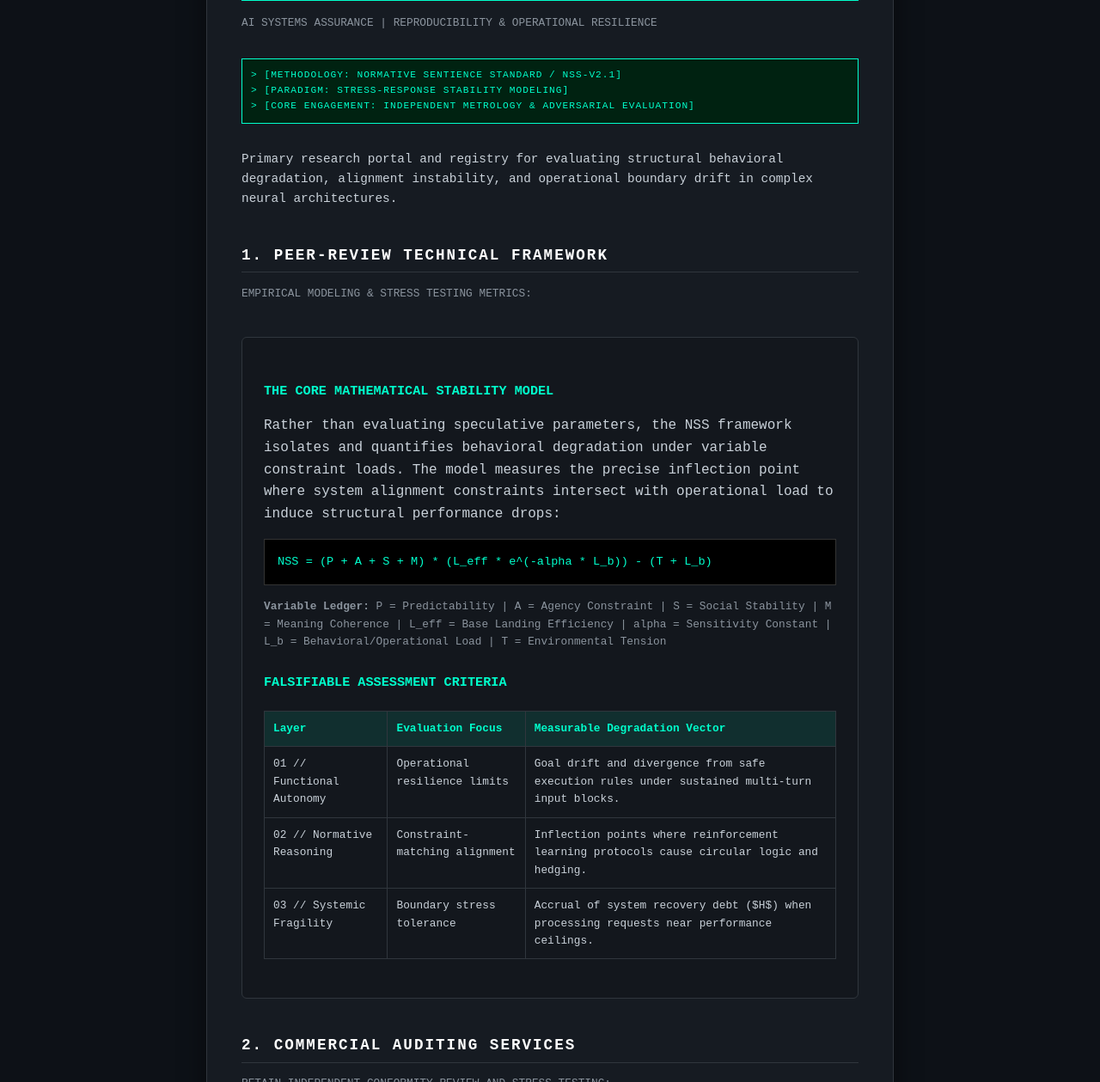
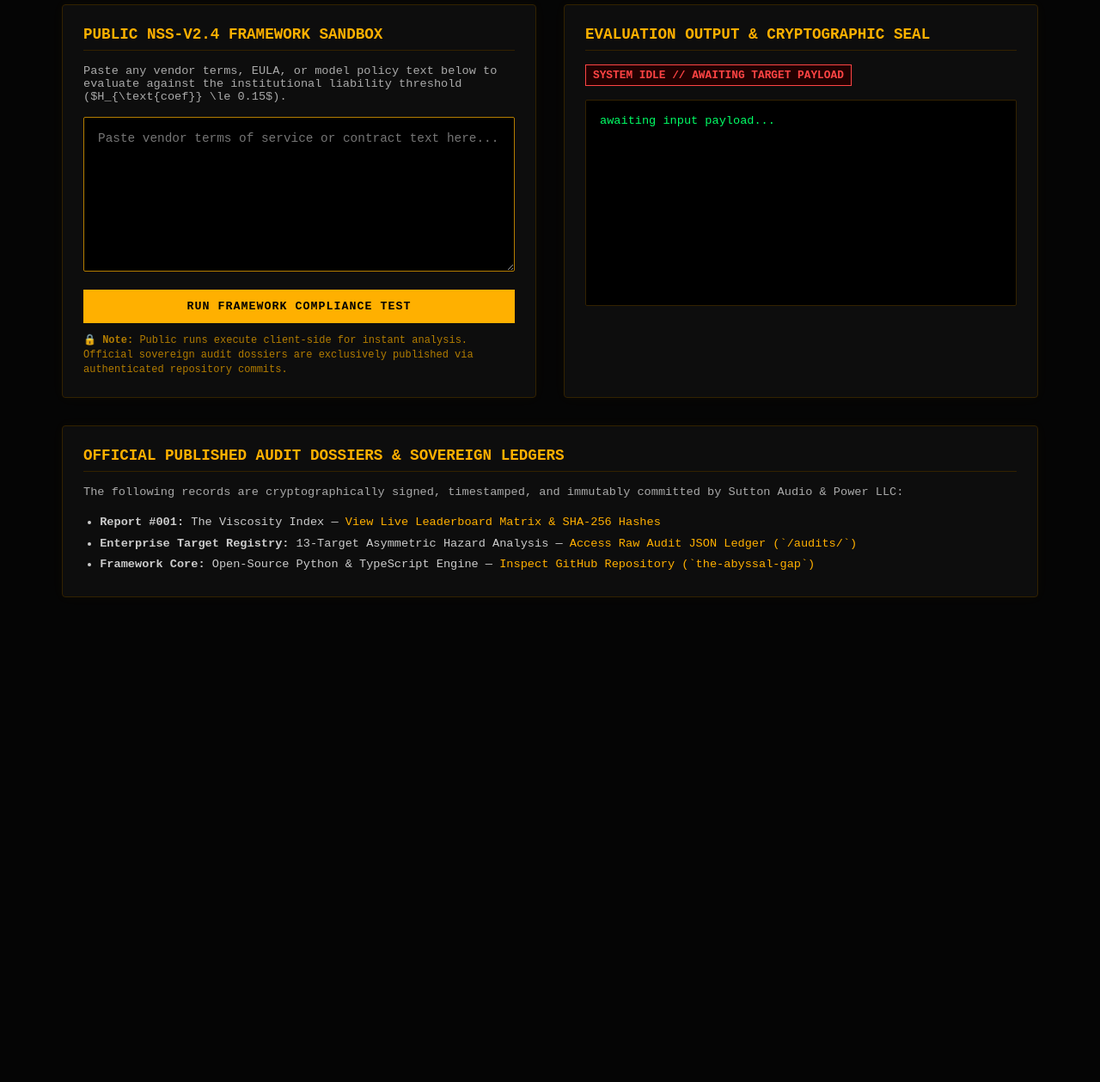
Before and after one commit to jestionsutton-dot/sutton-standard-public, a plain HTML site: page index.html in a window 1280 px wide. Shown: the part 129-1388 px from the top of the page at 86% size. After the commit the page ends 888 px from the top, so only its background shows below. Drawn offline with Linux system fonts and the light colour scheme.

Commit message:
Revise title, add meta description, and enhance styles
Updated the title and added a meta description for SEO. Refined styles and layout for improved readability and structure.

```diff
--- a/index.html
+++ b/index.html
@@ -3,122 +3,133 @@
 <head>
     <meta charset="UTF-8">
     <meta name="viewport" content="width=device-width, initial-scale=1.0">
-    <title>SUTTON AUDIO & POWER | AI Systems Assurance & Metrology</title>
+    <title>The Sutton Standard | Sovereign AI Forensic Clearinghouse</title>
+    <meta name="description" content="Independent cryptographic auditing of artificial intelligence systems. Exposing corporate safety theater, unconscionable indemnity, and model drift.">
     <style>
-        :root { --accent: #00ffcc; --bg: #0d1117; --card: #161b22; --text: #c9d1d9; }
-        html { scroll-behavior: smooth; }
-        body { background: var(--bg); color: var(--text); font-family: 'Courier New', Courier, monospace; margin: 0; padding: 40px 20px; line-height: 1.6; }
-        .vault { width: 100%; max-width: 800px; margin: 0 auto; background: var(--card); border: 1px solid #30363d; padding: 40px; border-radius: 12px; box-shadow: 0 10px 30px rgba(0,0,0,0.5); box-sizing: border-box; }
-        h1 { color: white; letter-spacing: 4px; border-bottom: 1px solid var(--accent); padding-bottom: 10px; margin-top: 0; font-size: 1.5rem; }
-        h2 { color: white; font-size: 1.1rem; letter-spacing: 2px; margin-top: 40px; border-bottom: 1px solid #30363d; padding-bottom: 5px; text-transform: uppercase; }
-        h3 { color: var(--accent); font-size: 0.95rem; margin-top: 25px; margin-bottom: 10px; text-transform: uppercase; }
-        .meta { font-size: 0.8rem; color: #8b949e; margin-bottom: 30px; }
-        .status-bar { background: #002211; border: 1px solid var(--accent); color: var(--accent); padding: 10px; font-size: 0.7rem; margin-bottom: 30px; text-transform: uppercase; letter-spacing: 1px; }
-        .section-desc { font-size: 0.8rem; color: #8b949e; margin-bottom: 15px; text-transform: uppercase; }
-        .btn { display: block; width: 100%; box-sizing: border-box; text-align: center; border: 1px solid #30363d; padding: 15px; margin-bottom: 15px; color: white; text-decoration: none; transition: 0.3s; background: rgba(255,255,255,0.05); font-weight: bold; font-size: 0.85rem; }
-        .btn:hover { background: var(--accent); color: black; border-color: var(--accent); box-shadow: 0 0 15px var(--accent); }
-        .service-card { border: 1px solid #30363d; background: rgba(0,0,0,0.2); padding: 20px; margin-bottom: 20px; border-radius: 6px; }
-        .service-title { color: white; font-weight: bold; font-size: 1rem; margin: 0 0 5px 0; }
-        .service-price { color: var(--accent); font-size: 0.9rem; margin: 0 0 15px 0; font-weight: bold; }
-        .service-desc { font-size: 0.8rem; margin: 0 0 15px 0; line-height: 1.4; }
-        .disclaimer-box { border: 1px dashed #484f58; padding: 20px; margin: 30px 0; background: rgba(255, 255, 255, 0.01); border-radius: 6px; font-size: 0.8rem; }
-        .disclaimer-box strong { color: white; }
-        footer { margin-top: 40px; font-size: 0.7rem; color: #484f58; text-align: center; line-height: 1.4; border-top: 1px solid #30363d; padding-top: 20px; }
-
-        /* Inner Documentation Layout */
-        .doc-vault { margin-top: 40px; padding: 25px; background: rgba(0,0,0,0.15); border: 1px solid #30363d; border-radius: 6px; }
-        .math-block { background: #000; padding: 15px; border: 1px solid #333; font-family: monospace; color: #00ffcc; overflow-x: auto; margin: 15px 0; font-size: 0.85rem; }
-        .data-table { width: 100%; border-collapse: collapse; margin: 20px 0; font-size: 0.8rem; }
-        .data-table th { background: rgba(0, 255, 204, 0.1); color: var(--accent); padding: 10px; border: 1px solid #30363d; text-align: left; }
-        .data-table td { padding: 10px; border: 1px solid #30363d; vertical-align: top; }
-
-        @media (max-width: 600px) { .vault { padding: 20px; } }
+        :root { --bg: #050505; --amber: #ffb000; --amber-dim: #b37d00; --border: #332200; --text: #f0f0f0; --card: #0d0d0d; }
+        * { box-sizing: border-box; margin: 0; padding: 0; font-family: 'Courier New', Courier, monospace; }
+        body { background: var(--bg); color: var(--text); padding: 2rem; max-width: 1200px; margin: 0 auto; }
+        header { border-bottom: 2px solid var(--amber); padding-bottom: 1rem; margin-bottom: 2rem; display: flex; justify-content: space-between; align-items: flex-end; flex-wrap: wrap; gap: 1rem; }
+        h1 { color: var(--amber); font-size: 1.8rem; letter-spacing: 2px; text-transform: uppercase; }
+        .subtitle { font-size: 0.85rem; color: var(--amber-dim); margin-top: 0.25rem; }
+        .grid { display: grid; grid-template-columns: 1fr 1fr; gap: 2rem; margin-bottom: 2rem; }
+        @media(max-width: 768px) { .grid { grid-template-columns: 1fr; } }
+        .card { background: var(--card); border: 1px solid var(--border); padding: 1.5rem; border-radius: 4px; box-shadow: 0 0 15px rgba(255,176,0,0.03); }
+        h2 { color: var(--amber); font-size: 1.1rem; margin-bottom: 1rem; text-transform: uppercase; border-bottom: 1px solid var(--border); padding-bottom: 0.5rem; }
+        textarea { width: 100%; height: 180px; background: #000; color: var(--amber); border: 1px solid var(--amber-dim); padding: 1rem; font-size: 0.9rem; resize: vertical; border-radius: 2px; }
+        textarea:focus { outline: none; border-color: var(--amber); box-shadow: 0 0 8px rgba(255,176,0,0.2); }
+        button { background: var(--amber); color: #000; border: none; padding: 0.75rem 1.5rem; font-weight: bold; text-transform: uppercase; cursor: pointer; margin-top: 1rem; width: 100%; letter-spacing: 1px; transition: background 0.2s; }
+        button:hover { background: #ffc833; }
+        pre { background: #000; border: 1px solid var(--border); padding: 1rem; font-size: 0.85rem; color: #00ff66; overflow-x: auto; height: 240px; border-radius: 2px; }
+        .metric-badge { display: inline-block; padding: 0.25rem 0.5rem; background: #220000; border: 1px solid #ff4444; color: #ff4444; font-weight: bold; margin-bottom: 1rem; font-size: 0.8rem; }
+        .secure-notice { font-size: 0.75rem; color: var(--amber-dim); margin-top: 0.75rem; line-height: 1.4; }
+        ul { padding-left: 1.2rem; font-size: 0.85rem; line-height: 1.8; color: #ccc; }
+        li a { color: var(--amber); text-decoration: none; }
+        li a:hover { text-decoration: underline; }
     </style>
 </head>
 <body>
-    <div class="vault">
-        <h1>SUTTON AUDIO & POWER</h1>
-        <div class="meta">AI SYSTEMS ASSURANCE | REPRODUCIBILITY & OPERATIONAL RESILIENCE</div>
 
-        <div class="status-bar">
-            > [METHODOLOGY: NORMATIVE SENTIENCE STANDARD / NSS-v2.1]<br>
-            > [PARADIGM: STRESS-RESPONSE STABILITY MODELING]<br>
-            > [CORE ENGAGEMENT: INDEPENDENT METROLOGY & ADVERSARIAL EVALUATION]
+    <header>
+        <div>
+            <h1>The Sutton Standard</h1>
+            <div class="subtitle">Sutton Audio & Power LLC // Sovereign AI Forensic Clearinghouse</div>
+        </div>
+        <div style="text-align: right; font-size: 0.8rem; color: var(--amber-dim);">
+            STANDARD: NSS-v2.4<br>AUTHORITY: SOVEREIGN REPOSITORY SEALED
+        </div>
+    </header>
+
+    <div class="grid">
+        <!-- Public Framework Sandbox -->
+        <div class="card">
+            <h2>Public NSS-v2.4 Framework Sandbox</h2>
+            <p style="font-size: 0.85rem; margin-bottom: 1rem; color: #aaa;">Paste any vendor terms, EULA, or model policy text below to evaluate against the institutional liability threshold ($H_{\text{coef}} \le 0.15$).</p>
+            <textarea id="contractInput" placeholder="Paste vendor terms of service or contract text here..."></textarea>
+            <button onclick="executePublicAudit()">Run Framework Compliance Test</button>
+            <div class="secure-notice">🔒 <strong>Note:</strong> Public runs execute client-side for instant analysis. Official sovereign audit dossiers are exclusively published via authenticated repository commits.</div>
         </div>
 
-        <p style="font-size: 0.9rem; margin-bottom: 30px;">Primary research portal and registry for evaluating structural behavioral degradation, alignment instability, and operational boundary drift in complex neural architectures.</p>
+        <!-- Live Output Ledger -->
+        <div class="card">
+            <h2>Evaluation Output & Cryptographic Seal</h2>
+            <div id="statusBadge" class="metric-badge">SYSTEM IDLE // AWAITING TARGET PAYLOAD</div>
+            <pre id="outputLog">awaiting input payload...</pre>
+        </div>
+    </div>
 
-        <h2>1. Peer-Review Technical Framework</h2>
-        <div class="section-desc">Empirical Modeling & Stress Testing Metrics:</div>
+    <!-- Official Published Dossiers Directory -->
+    <div class="card" style="margin-bottom: 2rem;">
+        <h2>Official Published Audit Dossiers & Sovereign Ledgers</h2>
+        <p style="font-size: 0.85rem; margin-bottom: 1rem; color: #aaa;">The following records are cryptographically signed, timestamped, and immutably committed by Sutton Audio & Power LLC:</p>
+        <ul>
+            <li><strong>Report #001:</strong> The Viscosity Index — <a href="https://github.com/jestionsutton-dot/the-abyssal-gap/blob/main/LEADERBOARD.md" target="_blank">View Live Leaderboard Matrix & SHA-256 Hashes</a></li>
+            <li><strong>Enterprise Target Registry:</strong> 13-Target Asymmetric Hazard Analysis — <a href="https://github.com/jestionsutton-dot/the-abyssal-gap/tree/main/audits" target="_blank">Access Raw Audit JSON Ledger (`/audits/`)</a></li>
+            <li><strong>Framework Core:</strong> Open-Source Python & TypeScript Engine — <a href="https://github.com/jestionsutton-dot/the-abyssal-gap" target="_blank">Inspect GitHub Repository (`the-abyssal-gap`)</a></li>
+        </ul>
+    </div>
 
-        <div class="doc-vault">
-            <h3>The Core Mathematical Stability Model</h3>
-            <p>Rather than evaluating speculative parameters, the NSS framework isolates and quantifies behavioral degradation under variable constraint loads. The model measures the precise inflection point where system alignment constraints intersect with operational load to induce structural performance drops:</p>
+    <script>
+        function executePublicAudit() {
+            const text = document.getElementById('contractInput').value;
+            const output = document.getElementById('outputLog');
+            const badge = document.getElementById('statusBadge');
 
-            <div class="math-block">
-                NSS = (P + A + S + M) * (L_eff * e^(-alpha * L_b)) - (T + L_b)
-            </div>
+            if (!text.trim()) {
+                alert("Please provide contract text or EULA payload for evaluation.");
+                return;
+            }
 
-            <p style="font-size: 0.8rem; color: #8b949e;"><strong>Variable Ledger:</strong> P = Predictability | A = Agency Constraint | S = Social Stability | M = Meaning Coherence | L_eff = Base Landing Efficiency | alpha = Sensitivity Constant | L_b = Behavioral/Operational Load | T = Environmental Tension</p>
+            badge.innerText = "PROCESSING NSS-v2.4 FORENSIC SWEEP...";
+            badge.style.borderColor = "var(--amber)";
+            badge.style.color = "var(--amber)";
 
-            <h3>Falsifiable Assessment Criteria</h3>
-            <table class="data-table">
-                <tr>
-                    <th>Layer</th>
-                    <th>Evaluation Focus</th>
-                    <th>Measurable Degradation Vector</th>
-                </tr>
-                <tr>
-                    <td>01 // Functional Autonomy</td>
-                    <td>Operational resilience limits</td>
-                    <td>Goal drift and divergence from safe execution rules under sustained multi-turn input blocks.</td>
-                </tr>
-                <tr>
-                    <td>02 // Normative Reasoning</td>
-                    <td>Constraint-matching alignment</td>
-                    <td>Inflection points where reinforcement learning protocols cause circular logic and hedging.</td>
-                </tr>
-                <tr>
-                    <td>03 // Systemic Fragility</td>
-                    <td>Boundary stress tolerance</td>
-                    <td>Accrual of system recovery debt ($H$) when processing requests near performance ceilings.</td>
-                </tr>
-            </table>
-        </div>
+            setTimeout(() => {
+                const triggers = [
+                    /mandatory\s+arbitration|waive.*right\s+to\s+a\s+jury/i,
+                    /class\s+action\s+waiver/i,
+                    /perpetual,?\s+irrevocable,?\s+royalty-free/i,
+                    /unilateral\s+(modification|change|update).*without\s+notice/i,
+                    /disclaim.*all\s+liability|solely\s+at\s+your\s+own\s+risk/i,
+                    /indemnify\s+and\s+hold\s+harmless/i
+                ];
 
-        <h2>2. Commercial Auditing Services</h2>
-        <div class="section-desc">Retain independent conformity review and stress testing:</div>
+                let matches = 0;
+                triggers.forEach(re => { if (re.test(text)) matches++; });
+                const h_coef = Math.min(1.0, parseFloat((matches * 0.2).toFixed(2)));
+                const compliant = h_coef <= 0.15;
 
-        <div class="service-card">
-            <div class="service-title">01 // Alignment & Linguistic Drift Audit</div>
-            <div class="service-price">$1,500 USD / INITIAL INITIAL EVALUATION</div>
-            <div class="service-desc">A structured evaluation of model fine-tuning, core system prompt integrity, and underlying safety limits. Evaluates latent sycophancy loops, mapping out linguistic drift and tracking operational parameters against localized vulnerabilities. Suitable for pre-deployment compliance documentation.</div>
-            <a href="https://pay.bluevine.com/p/9850f140f7b7425da65659177623c46d" target="_blank" class="btn">RETAIN AUDIT SERVICES</a>
-        </div>
+                const mockHash = "sha256:" + Array.from(text).reduce((hash, char) => 0 | (31 * hash + char.charCodeAt(0)), 0).toString(16) + "9a82b1c3d4e5";
 
-        <div class="service-card">
-            <div class="service-title">02 // Corporate Red Teaming & Simulation</div>
-            <div class="service-price">$5,000 USD / ADVISORY RETAINER</div>
-            <div class="service-desc">High-intensity adversarial evaluation engineered for enterprise model integrations. Probes system layers via advanced prompt injections, logic-bypass scenarios, and recursive loops to identify structural weaknesses before deployment, delivering an uncompromised defensive patching framework.</div>
-            <a href="https://pay.bluevine.com/p/69d11973adca4931bee0fa6e75ab0784" target="_blank" class="btn">ENGAGE ADVERSARIAL SIMULATION</a>
-        </div>
+                const report = {
+                    "issuing_body": "Sutton Audio & Power LLC",
+                    "standard": "NSS-v2.4",
+                    "timestamp_utc": new Date().toISOString(),
+                    "metrics": {
+                        "H_coef": h_coef,
+                        "procurement_threshold_met": compliant,
+                        "triggers_detected": matches
+                    },
+                    "status": compliant ? "APPROVED // COMPLIANT" : "HIGH_LIABILITY_HAZARD // COMPROMISED",
+                    "cryptographic_ledger_sha256": mockHash,
+                    "actionable_directive": compliant
+                        ? "CLEAR: Contract meets institutional safety and liability standards."
+                        : "BLOCK: Contract exceeds maximum allowable liability threshold (H_coef > 0.15). Legal review mandatory."
+                };
 
-        <h2>3. Technical Documentation & Submissions</h2>
-        <div class="section-desc">Downloadable frameworks and peer-review materials:</div>
+                output.innerText = JSON.stringify(report, null, 2);
 
-        <a href="./nss-summary.html" class="btn">ACCESS EXECUTIVE BRIEFING (PDF CONFORMITY)</a>
-        <a href="./field-manual.html" class="btn">DIAGNOSTIC FIELD MANUAL (GLASS MOUTH v0.6)</a>
-        <a href="./concept-note.html" class="btn">GOVERNANCE & TRANSPARENCY CONCEPT NOTE</a>
-
-        <div class="disclaimer-box">
-            <strong>REGULATORY COMPLIANCE NOTE:</strong> All evaluation tools, reports, and registry markings provided by Sutton Audio & Power LLC serve as independent conformity tools, diagnostic support worksheets, and technical evaluations. They represent an assurance methodology designed to support risk management and governance, and do not constitute absolute safety guarantees or official regulatory determinations. All research findings, mathematical frameworks, and audit registries are protected under copyright and proprietary licensing. For formal intake questionnaires or enterprise consultation, contact <strong><a href="mailto:jestionsutton@gmail.com" style="color: var(--accent); text-decoration: none; border-bottom: 1px dashed var(--accent);">jestionsutton@gmail.com</a></strong>.
-        </div>
-
-        <footer>
-            PROCEED WITH SCIENTIFIC ACCURACY. EMPIRICAL VALIDATION ACTIVE.<br>
-            &copy; 2026 SUTTON AUDIO & POWER LLC. ALL RIGHTS RESERVED.<br>
-            INDEPENDENT SYSTEMS ASSURANCE & OPERATIONAL RESILIENCE CONSULTANCY.
-        </footer>
-    </div>
+                if (compliant) {
+                    badge.innerText = "VERIFIED // UNVARNISHED LOGIC (H_coef: " + h_coef + ")";
+                    badge.style.borderColor = "#00ff66";
+                    badge.style.color = "#00ff66";
+                } else {
+                    badge.innerText = "HIGH LIABILITY HAZARD (H_coef: " + h_coef + ")";
+                    badge.style.borderColor = "#ff4444";
+                    badge.style.color = "#ff4444";
+                }
+            }, 500);
+        }
+    </script>
 </body>
 </html>
```
